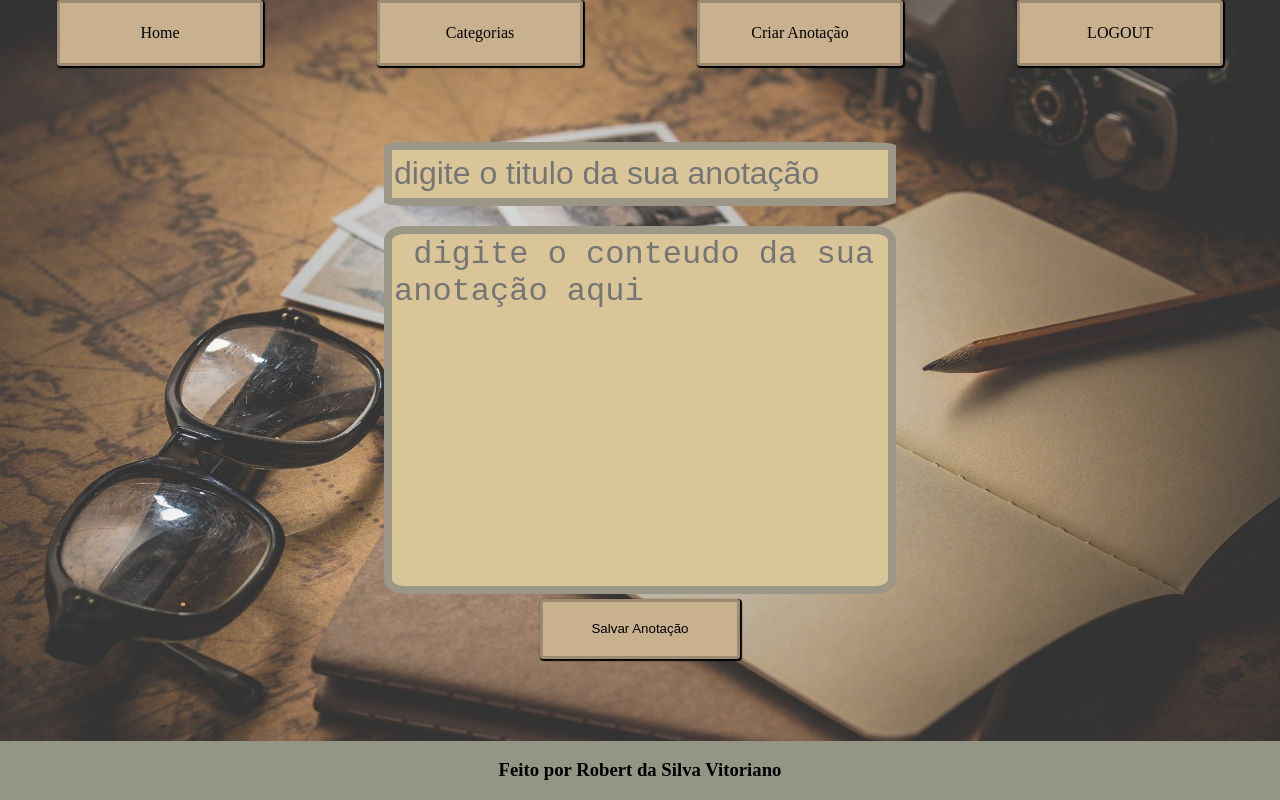
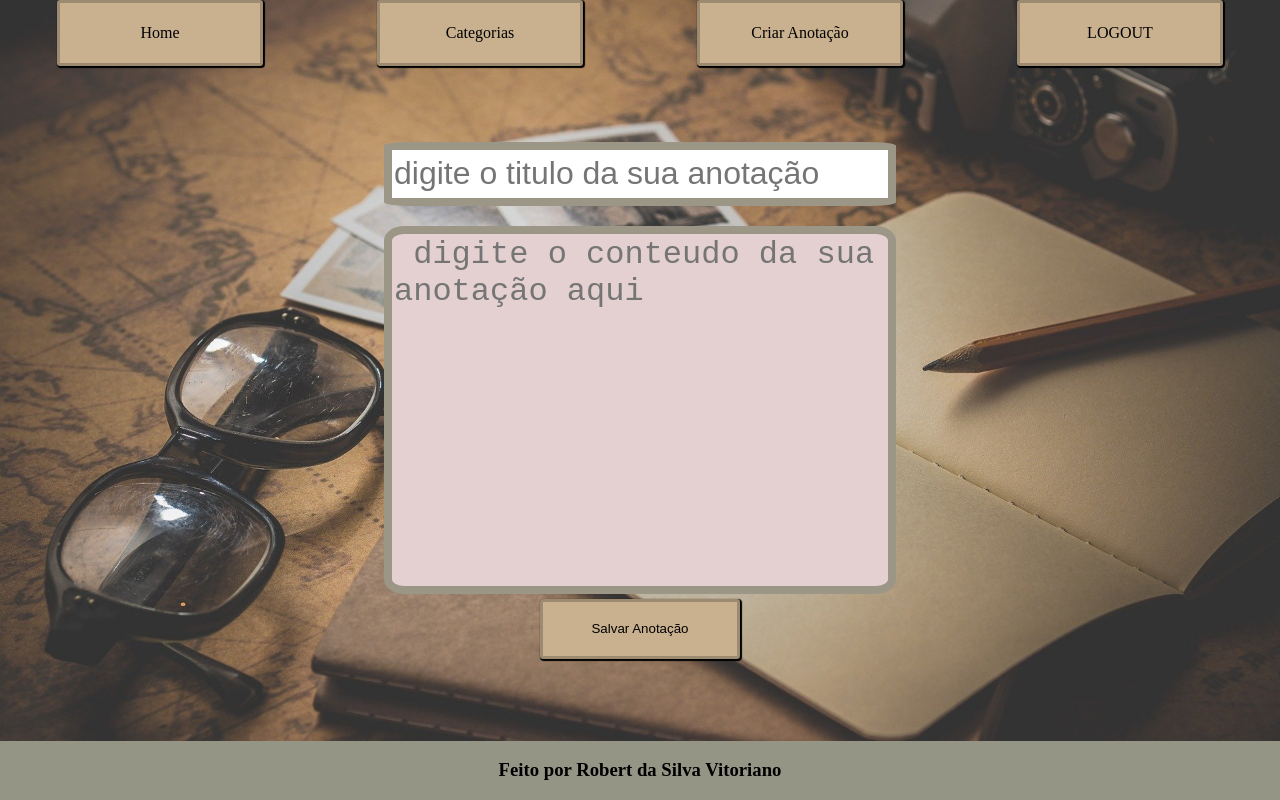
Before and after one commit to robertvitoriano/anota-ai-front-end, a React app: page /1/creation in a window 1280 px wide. Built offline with nearby package versions, Linux system fonts and the light colour scheme; no server answers.

Commit message:
old background

```diff
--- a/src/pages/Home/home.css
+++ b/src/pages/Home/home.css
@@ -71,7 +71,7 @@
     height: 26vh;
     width:20vw;
     overflow:hidden;
-    background-color: #DAC598;
+    background-color: rgb(228, 208, 208);
     border-radius: 4%;
 
 }
--- a/src/pages/NewNote/new-note.css
+++ b/src/pages/NewNote/new-note.css
@@ -16,7 +16,6 @@
     font-size: 2rem;
     border: #9b9686 solid 8px;
     border-radius: 6%;
-    background-color: #DAC598;
 
 
 }
@@ -27,6 +26,6 @@
     height: 46vh;
     width:40vw;
     overflow:hidden;
-    background-color: #DAC598;
+    background-color: rgb(228, 208, 208);
     border-radius: 4%;
 }
```
